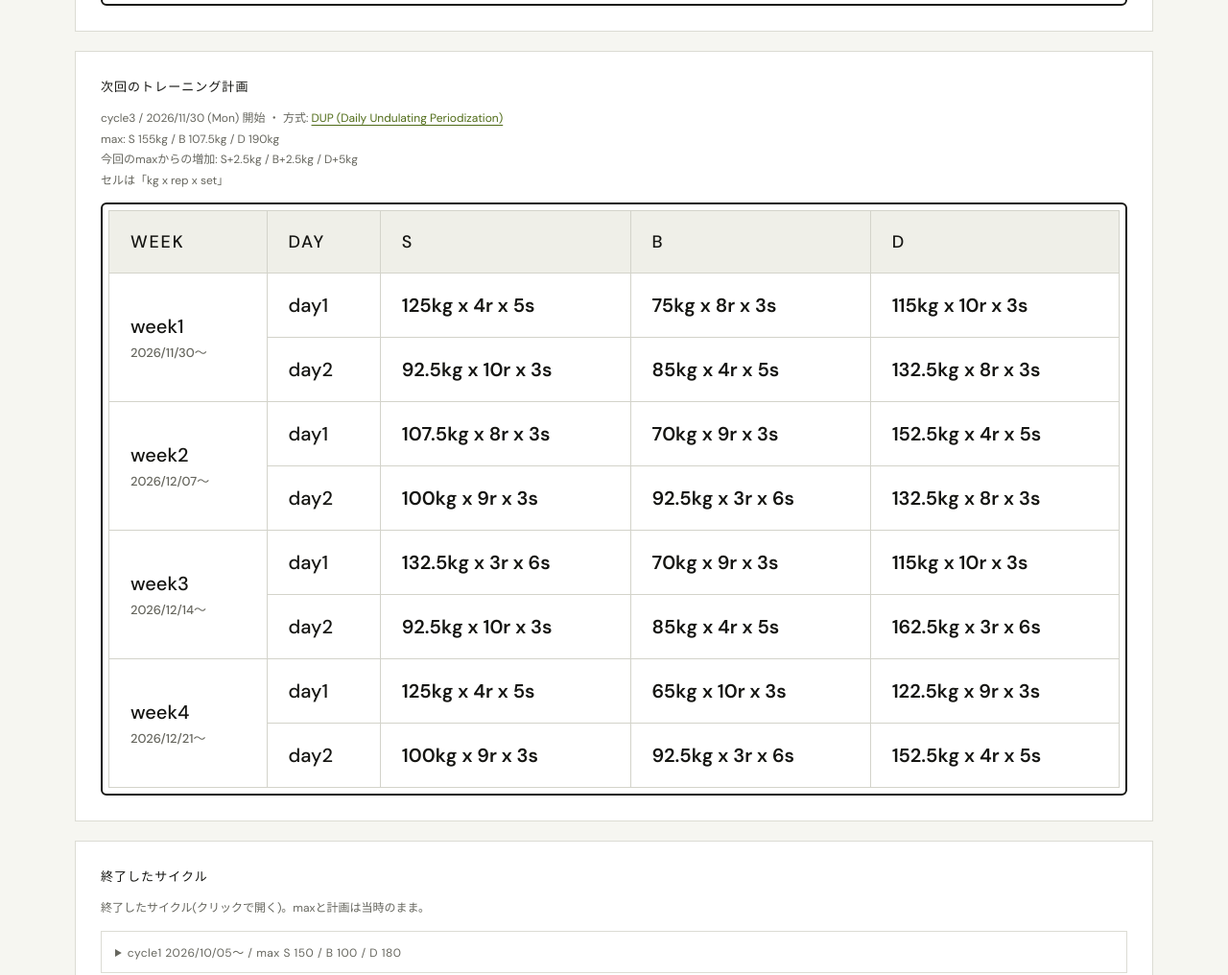
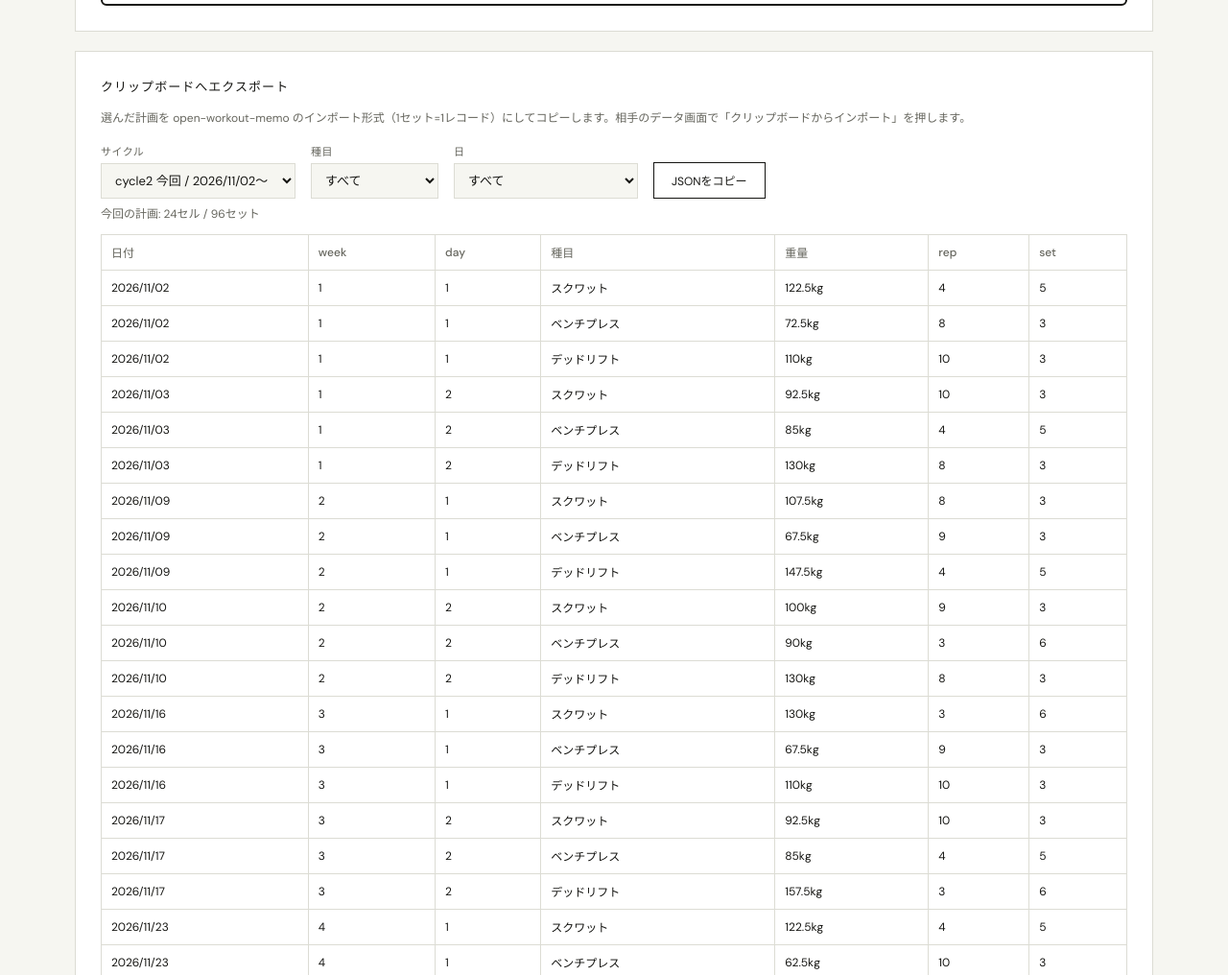
Before and after one commit to avocadoisi/big3-tracker, a website: page plan.html in a window 1280 px wide. Shown: the part 912-1928 px from the top of the page at 96% size. Drawn offline with Linux system fonts and the light colour scheme.

Commit message:
feat: export planned sets in open-workout-memo's import format (#15)

```diff
--- /dev/null
+++ b/export.js
@@ -0,0 +1,75 @@
+// 計画(cycle)のセルを open-workout-memo のインポート形式へ変換する。DOM に触れない。
+// plan.html は PlanExport をそのまま使い、テストは node --test で読む。
+(function (root) {
+  const LIFT_ORDER = ["squat", "bench", "deadlift"];
+  // open-workout-memo の初期の種目名と部位に合わせる（インポートは名前で種目を寄せる）
+  const LIFT_INFO = {
+    squat: { name: "スクワット", bodyPart: "脚" },
+    bench: { name: "ベンチプレス", bodyPart: "胸" },
+    deadlift: { name: "デッドリフト", bodyPart: "背中" },
+  };
+  const UNIT = 2.5;
+  // common.js の kgOf と同じ丸め。テストから単体で読めるよう、ここでも持つ
+  const round = (kg) => Math.round(kg / UNIT) * UNIT;
+
+  function addDays(date, days) {
+    const d = new Date(`${date}T12:00:00`);
+    d.setDate(d.getDate() + days);
+    return `${d.getFullYear()}-${String(d.getMonth() + 1).padStart(2, "0")}-${String(d.getDate()).padStart(2, "0")}`;
+  }
+
+  // 選んだセルを表の行にする。lift は種目名、week/day は 0 起点で、null は「すべて」
+  function planRows(cycle, template, { lift = null, week = null, day = null } = {}) {
+    const rows = [];
+    template.forEach((days, w) => {
+      if (week !== null && w !== week) return;
+      days.forEach((cells, d) => {
+        if (day !== null && d !== day) return;
+        cells.forEach((cell, i) => {
+          const name = LIFT_ORDER[i];
+          if (lift !== null && name !== lift) return;
+          rows.push({
+            date: addDays(cycle.start, w * 7 + d),
+            week: w + 1,
+            day: d + 1,
+            lift: name,
+            kg: round((cycle.max[name] * cell.p) / 100),
+            reps: cell.r,
+            sets: cell.s,
+          });
+        });
+      });
+    });
+    return rows;
+  }
+
+  // 1セット=1レコード。id は日付・種目・セット番号から決めるので、同じ計画を何度取り込んでも増えない
+  function toImport(rows, now = Date.now()) {
+    const workoutSets = [];
+    let createdAt = now;
+    for (const row of rows) {
+      for (let i = 1; i <= row.sets; i += 1) {
+        workoutSets.push({
+          id: `plan-${row.date}-${row.lift}-${i}`,
+          date: row.date,
+          exerciseId: `plan-${row.lift}`,
+          weight: row.kg,
+          reps: row.reps,
+          createdAt,
+        });
+        createdAt += 1;
+      }
+    }
+    const lifts = [...new Set(rows.map((row) => row.lift))];
+    return {
+      schemaVersion: 1,
+      exportedAt: new Date(now).toISOString(),
+      exercises: lifts.map((lift) => ({ id: `plan-${lift}`, ...LIFT_INFO[lift], archived: false })),
+      workoutSets,
+      metricDefs: [],
+      metricLogs: [],
+    };
+  }
+
+  root.PlanExport = { LIFT_ORDER, LIFT_INFO, addDays, planRows, toImport };
+})(typeof globalThis !== "undefined" ? globalThis : this);
--- a/plan.html
+++ b/plan.html
@@ -25,6 +25,19 @@
         <p class="note"><a href="simulator.html">DUPシミュレータ →</a></p>
         <p class="note" id="base-info"></p>
         <div class="table-wrap"><table id="plan-table" class="big"></table></div>
+      </section>
+
+      <section class="panel doc">
+        <h2>クリップボードへエクスポート</h2>
+        <p class="note">選んだ計画を open-workout-memo のインポート形式（1セット=1レコード）にしてコピーします。相手のデータ画面で「クリップボードからインポート」を押します。</p>
+        <div class="export-controls">
+          <label>サイクル<select id="export-cycle"></select></label>
+          <label>種目<select id="export-lift"></select></label>
+          <label>日<select id="export-day"></select></label>
+          <button type="button" id="export-copy">JSONをコピー</button>
+        </div>
+        <p class="note" id="export-status" role="status" aria-live="polite"></p>
+        <div class="table-wrap"><table id="export-preview"></table></div>
       </section>
 
       <section class="panel doc">
@@ -83,6 +96,7 @@
     <script src="common.js"></script>
     <script src="programs/dup.js"></script>
     <script src="cycles.js"></script>
+    <script src="export.js"></script>
     <script src="plan.js"></script>
   </body>
 </html>
--- a/plan.js
+++ b/plan.js
@@ -25,9 +25,14 @@ function weekLabel(w, start) {
 }
 // 方式がテンプレートを持つ場合だけ計画表を返す(555 のような静的ページのみの方式は空)
 // 終了したサイクルは cycles.js に固定した template(当時のセル)で描く。無ければ現在の方式の template。
+// 当時のセル(cycles.js の template)か、方式の現在の template。方式が見つからなければ空
+function templateOf(c) {
+  const program = PROGRAMS[c.program];
+  return c.template || (program && program.template);
+}
 function planTable(c) {
-  const program = PROGRAMS[c.program];
-  return program ? head + rows(program, (w) => weekLabel(w, c.start), (cell, i) => `${kgOf(cell, c.max[LIFTS[i]])}kg x ${cell.r}r x ${cell.s}s`, c.template || program.template) : "";
+  const template = templateOf(c);
+  return template ? head + rows({ template }, (w) => weekLabel(w, c.start), (cell, i) => `${kgOf(cell, c.max[LIFTS[i]])}kg x ${cell.r}r x ${cell.s}s`) : "";
 }
 function cycleInfo(c) {
   const program = PROGRAMS[c.program];
@@ -53,6 +58,74 @@ $("archive").innerHTML = pastCycles.slice().reverse().map((c) => {
 }).join("") || `<p class="note">終了したサイクルはまだありません。</p>`;
 $("archive-info").textContent = pastCycles.length ? "終了したサイクル(クリックで開く)。maxと計画は当時のまま。" : "";
 
+// --- クリップボードへエクスポート ---
+// 種目(列)と日(行)で絞ったセルを open-workout-memo のインポートJSONにしてコピーする。
+const exportTargets = [
+  { key: "current", cycle: currentCycle, tag: "今回" },
+  { key: "next", cycle: nextCycle, tag: "次回" },
+  ...pastCycles.slice().reverse().map((c) => ({ key: `past-${c.cycle}`, cycle: c, tag: "終了" })),
+].filter((item) => templateOf(item.cycle));
+
+const exportCycle = $("export-cycle");
+const exportLift = $("export-lift");
+const exportDay = $("export-day");
+const exportStatus = $("export-status");
+const exportPreview = $("export-preview");
+
+exportCycle.innerHTML = exportTargets.map((item) => `<option value="${item.key}">cycle${item.cycle.cycle} ${item.tag} / ${slash(item.cycle.start)}〜</option>`).join("");
+exportLift.innerHTML = `<option value="">すべて</option>` + LIFTS.map((l) => `<option value="${l}">${SHORT[l]} ${PlanExport.LIFT_INFO[l].name}</option>`).join("");
+
+function exportTarget() {
+  return exportTargets.find((item) => item.key === exportCycle.value) || exportTargets[0];
+}
+
+// サイクルを変えると週数・日数も変わるので、日の選択肢を作り直す
+function renderExportDays() {
+  const { cycle } = exportTarget();
+  const previous = exportDay.value;
+  exportDay.innerHTML = `<option value="">すべて</option>` + templateOf(cycle).flatMap((days, w) => days.map((_, d) => {
+    const date = slash(PlanExport.addDays(cycle.start, w * 7 + d));
+    return `<option value="${w}-${d}">week${w + 1} day${d + 1} (${date})</option>`;
+  })).join("");
+  if ([...exportDay.options].some((option) => option.value === previous)) exportDay.value = previous;
+}
+
+function exportRows() {
+  const { cycle } = exportTarget();
+  const [week, day] = exportDay.value ? exportDay.value.split("-").map(Number) : [null, null];
+  return PlanExport.planRows(cycle, templateOf(cycle), { lift: exportLift.value || null, week, day });
+}
+
+function renderExport() {
+  const { tag } = exportTarget();
+  const rows = exportRows();
+  const sets = rows.reduce((sum, row) => sum + row.sets, 0);
+
+  exportPreview.innerHTML = rows.length
+    ? "<tr><th>日付</th><th>week</th><th>day</th><th>種目</th><th>重量</th><th>rep</th><th>set</th></tr>" + rows.map((row) =>
+      `<tr><td>${slash(row.date)}</td><td>${row.week}</td><td>${row.day}</td><td>${PlanExport.LIFT_INFO[row.lift].name}</td><td>${row.kg}kg</td><td>${row.reps}</td><td>${row.sets}</td></tr>`).join("")
+    : "<tr><td>この条件にセルはありません</td></tr>";
+  exportStatus.textContent = `${tag}の計画: ${rows.length}セル / ${sets}セット`;
+  $("export-copy").disabled = rows.length === 0;
+}
+
+$("export-copy").addEventListener("click", async () => {
+  const rows = exportRows();
+  if (!rows.length) return;
+  const data = PlanExport.toImport(rows);
+  try {
+    await navigator.clipboard.writeText(JSON.stringify(data, null, 2));
+    exportStatus.textContent = `コピーしました（${rows.length}セル / ${data.workoutSets.length}セット）`;
+  } catch {
+    exportStatus.textContent = "コピーできませんでした。ブラウザがクリップボードを許可しているか確認してください。";
+  }
+});
+exportCycle.addEventListener("change", () => { renderExportDays(); renderExport(); });
+exportLift.addEventListener("change", renderExport);
+exportDay.addEventListener("change", renderExport);
+renderExportDays();
+renderExport();
+
 // サイクルの一覧(時代ごとの歩みの表)
 $("cycle-table").innerHTML = "<tr><th>cycle</th><th>期間</th><th>max (S / B / D)</th><th>maxの増加</th></tr>" + [...CYCLES, nextCycle].map((c, i, all) => {
   const prev = i ? all[i - 1] : null;
--- a/style.css
+++ b/style.css
@@ -20,4 +20,11 @@ a { color:var(--avocado); text-underline-offset:3px; }a:hover { color:var(--avoc
 .rules .dim,.rules h2 { color:var(--dim); }.rules .dim { font-size:12px; }
 .topbar-actions { display:flex; align-items:center; gap:18px; }.theme-toggle { display:inline-flex; align-items:center; gap:6px; padding:6px 10px; border:1px solid var(--line); background:transparent; color:var(--muted); cursor:pointer; font:10px var(--data-font); letter-spacing:.1em; }.theme-toggle:hover { color:var(--ink); border-color:var(--ink); }.theme-toggle svg { display:block; }
 @media (max-width:760px) { .topbar-actions { gap:12px; }.theme-toggle { padding:6px 7px; }.theme-toggle span { display:none; } }
+.export-controls { display:flex; flex-wrap:wrap; gap:16px; align-items:end; margin:14px 0 6px; }
+.export-controls label { display:grid; gap:5px; color:var(--muted); font:11px var(--data-font); letter-spacing:.04em; }
+.export-controls select { background:var(--bg); color:var(--ink); border:1px solid var(--line); padding:8px 10px; font:13px var(--data-font); }
+.export-controls button { background:transparent; color:var(--ink); border:1px solid var(--ink); padding:9px 18px; font:12px var(--data-font); cursor:pointer; }
+.export-controls button:hover { color:var(--avocado); border-color:var(--avocado); }
+.export-controls button:disabled { color:var(--dim); border-color:var(--line); cursor:default; }
+#export-status { min-height:1.8em; margin:6px 0 10px; }
 .archive { border:1px solid var(--line); margin-top:10px; }.archive summary { cursor:pointer; padding:12px 14px; color:var(--muted); font:12px var(--data-font); letter-spacing:.04em; }.archive summary:hover { color:var(--ink); }.archive[open] summary { color:var(--ink); border-bottom:1px solid var(--line); }.archive .table-wrap { margin:14px; }
```
Also changed, not shown: docs/DEVELOPMENT.md (+9 -0 lines), export.test.mjs (added, +73 -0 lines), package.json (added, +7 -0 lines), README.md.
